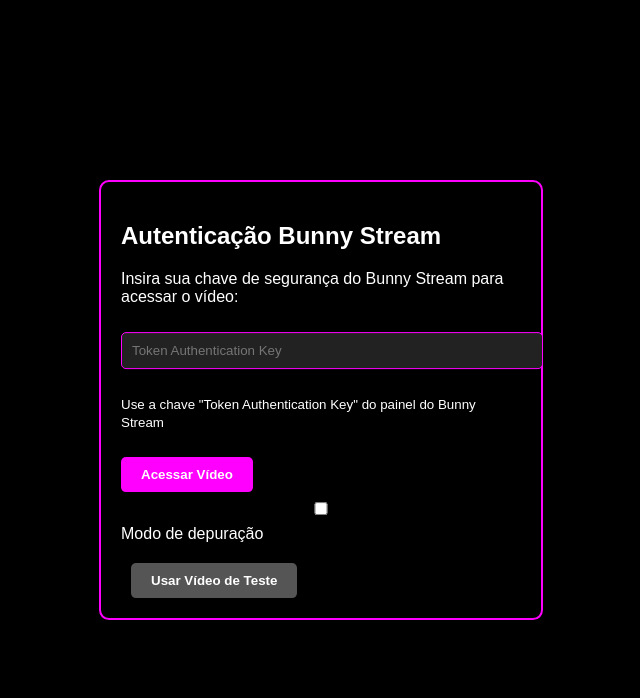
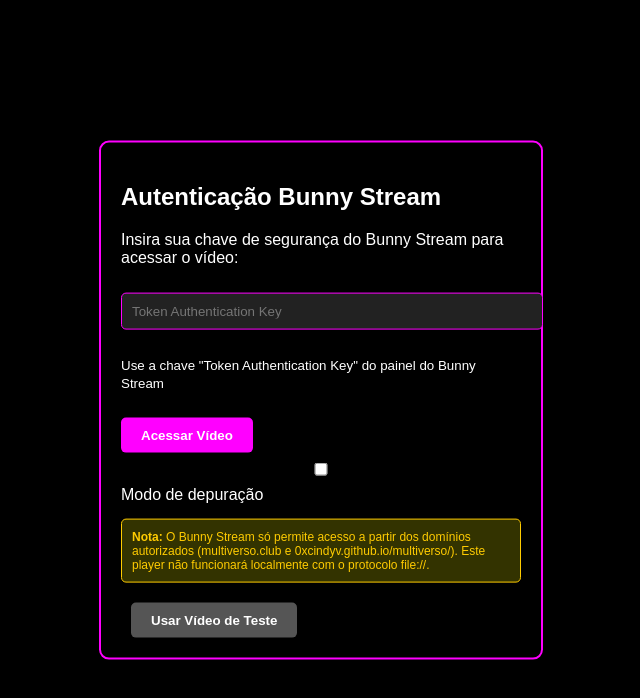
Before and after one commit to 0xcindyv/multiversosite, a website: page test-player-three.html in a window 1280 px wide. Shown: the whole page, without its empty margins (319-959 px from the left). Drawn offline with nearby package versions, Linux system fonts and the light colour scheme.

Commit message:
Adiciona aviso sobre domínios permitidos no player de vídeo

```diff
--- a/test-player-three.html
+++ b/test-player-three.html
@@ -161,6 +161,17 @@
             max-height: 200px;
             overflow: auto;
         }
+
+        /* Aviso de domínio */
+        .domain-warning {
+            margin-top: 15px;
+            padding: 10px;
+            background-color: rgba(255, 255, 0, 0.2);
+            border-radius: 5px;
+            font-size: 12px;
+            color: #ffcc00;
+            border: 1px solid #ffcc00;
+        }
     </style>
 </head>
 <body>
@@ -179,6 +190,10 @@
             <label>
                 <input type="checkbox" id="debug-mode"> Modo de depuração
             </label>
+        </div>
+        <div class="domain-warning">
+            <strong>Nota:</strong> O Bunny Stream só permite acesso a partir dos domínios autorizados (multiverso.club e 0xcindyv.github.io/multiverso/).
+            Este player não funcionará localmente com o protocolo file://.
         </div>
     </div>
 
```
